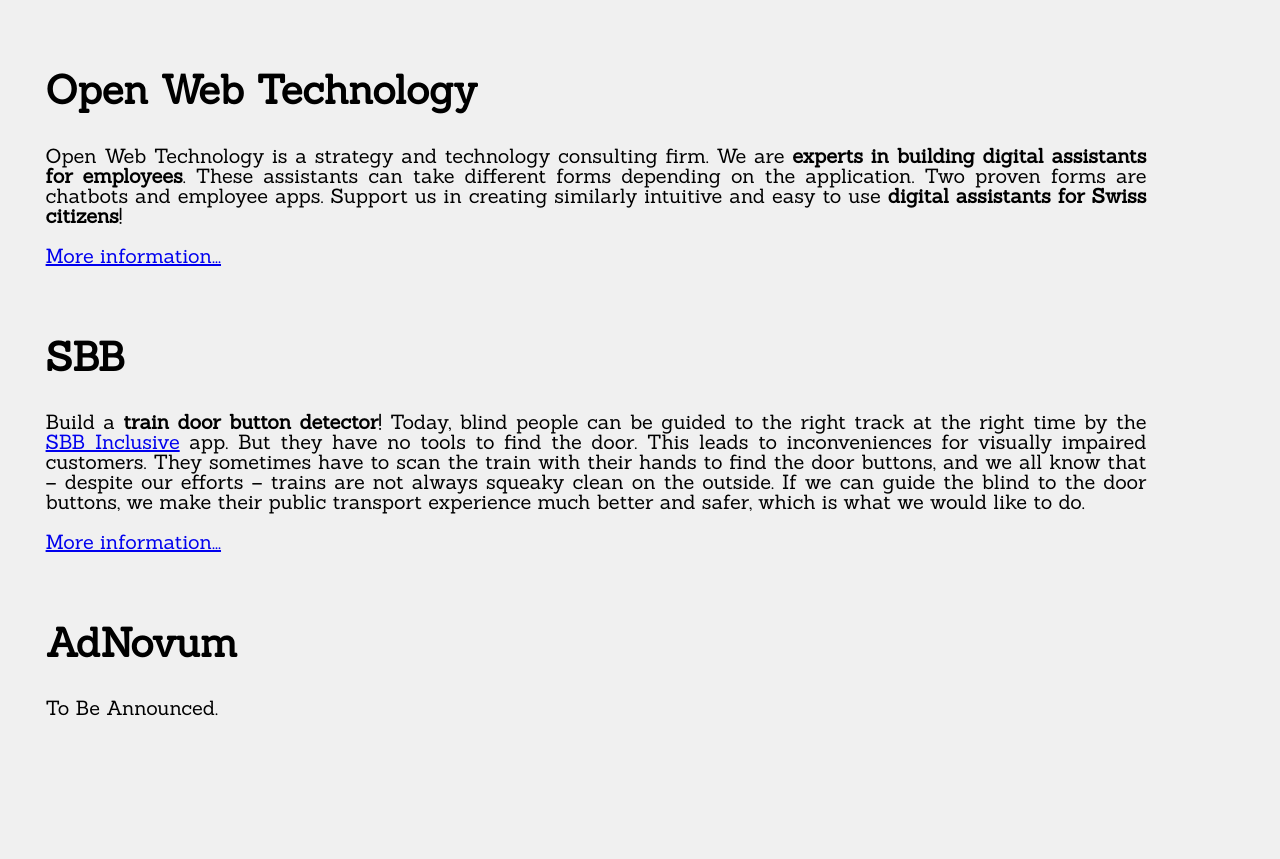
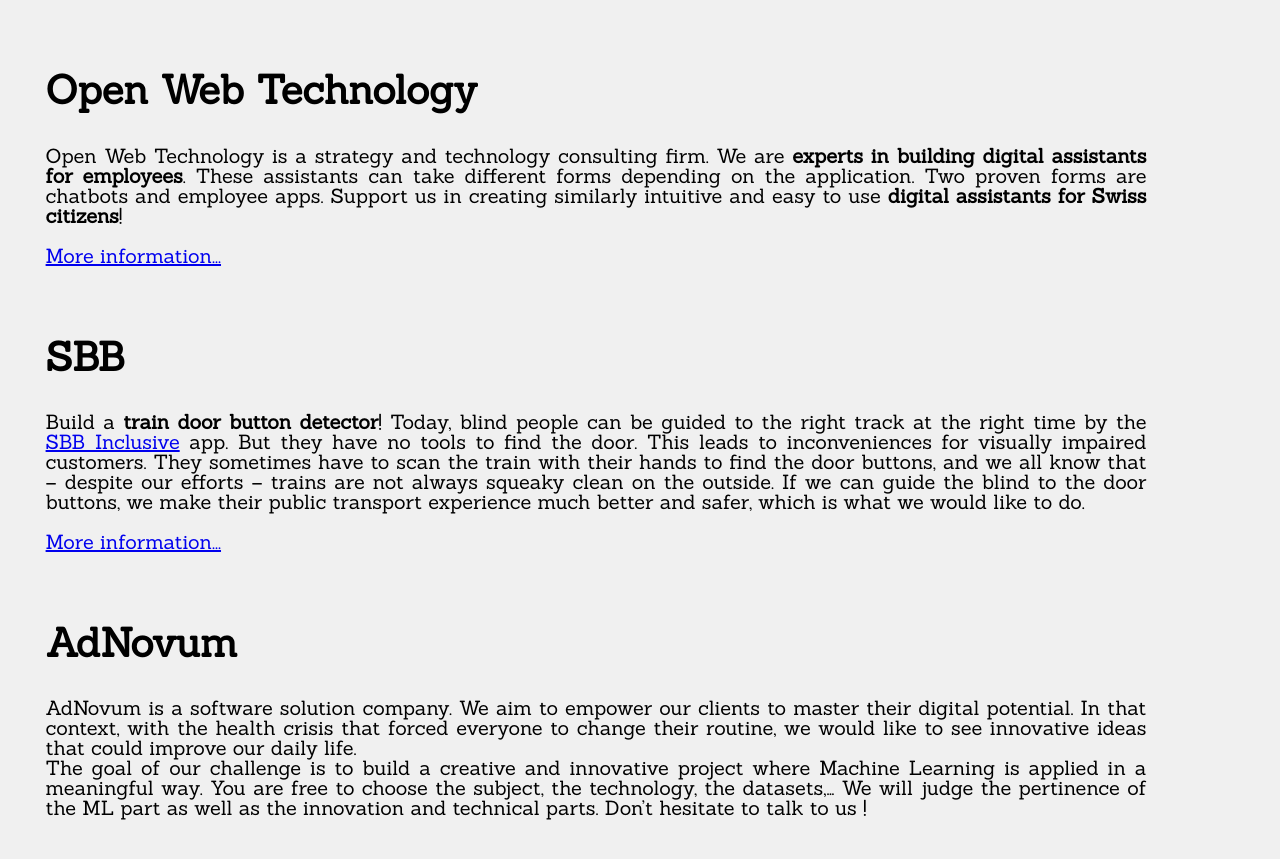
Before and after one commit to LauzHack/LauzHack.github.io, a Jekyll site: the page built from challenges/index.html, in a window 1280 px wide and 900 px high, scrolled down 698 px. Shown: the top 859 px of the window. Built offline with Jekyll 4.4.1, drawn with Linux system fonts in a browser that asks for light colours; before the commit the page ends 1498 px from its top, so only the background shows below that.

Commit message:
Add Adnovum challenge

```diff
--- a/_data/challenges.yml
+++ b/_data/challenges.yml
@@ -32,4 +32,6 @@
     If we can guide the blind to the door buttons, we make their public transport experience much better and safer, which is what we would like to do.
 
 - name: AdNovum
-  text: To Be Announced.
+  text: |-
+    AdNovum is a software solution company. We aim to empower our clients to master their digital potential. In that context, with the health crisis that forced everyone to change their routine, we would like to see innovative ideas that could improve our daily life.
+    The goal of our challenge is to build a creative and innovative project where Machine Learning is applied in a meaningful way. You are free to choose the subject, the technology, the datasets,... We will judge the pertinence of the ML part as well as the innovation and technical parts. Don't hesitate to talk to us !
```
